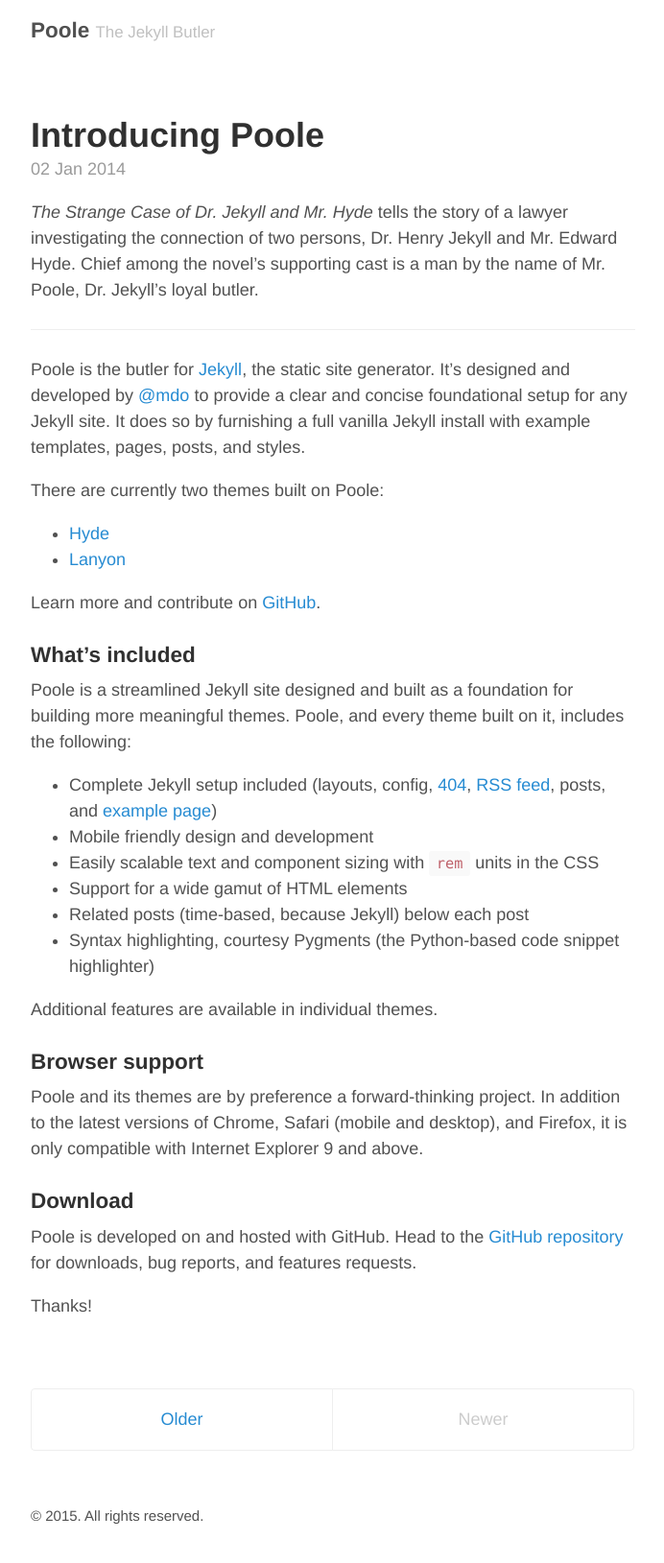
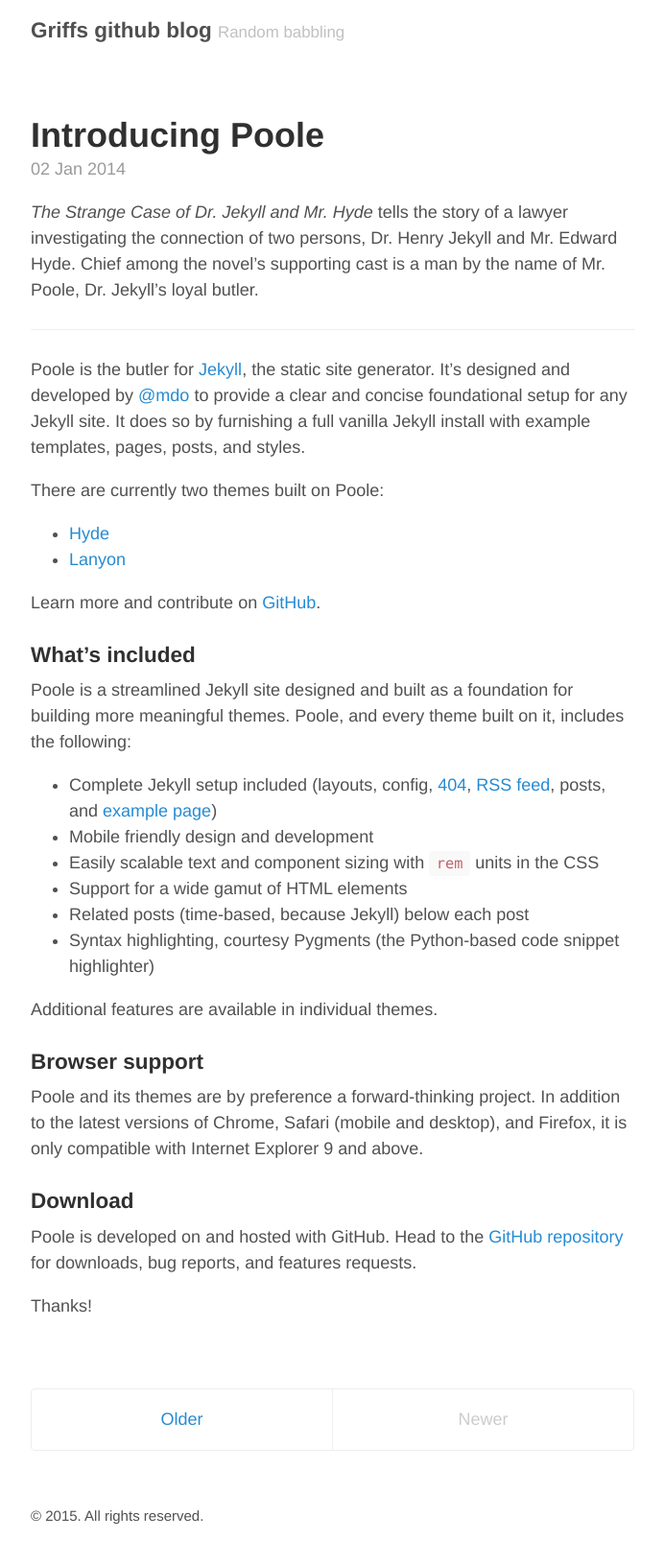
Before and after one commit to j-griffith/j-griffith.github.io, a Jekyll site: the page built from index.html, in a window 1280 px wide. Shown: the whole page at 96% size, without its empty margins (293-985 px from the left). Built offline with Jekyll 4.4.1, drawn with Linux system fonts in a browser that asks for light colours; the list of posts is cut into pages by our own code.

Commit message:
update the config

```diff
--- a/_config.yml
+++ b/_config.yml
@@ -5,9 +5,9 @@
 relative_permalinks: true
 
 # Setup
-title:               Poole
-tagline:             The Jekyll Butler
-url:                 http://getpoole.com
+title:               Griffs github blog
+tagline:             Random babbling
+url:                 http://j-griffith.github.io
 paginate:            1
 baseurl:             ""
 
@@ -20,11 +20,11 @@
 
 # About/contact
 author:
-  name:              Mark Otto
-  url:               https://twitter.com/mdo
-  email:             markdotto@gmail.com
+  name:              John Griffith
+  url:               https://twitter.com/jdg_8
+  email:             john.griffith8@gmail.com
 
 # Custom vars
 version:             2.0.0
 github:
-  repo:              https://github.com/poole/poole
+  repo:              https://github.com/j-griffith/j-griffith.github.io
```
